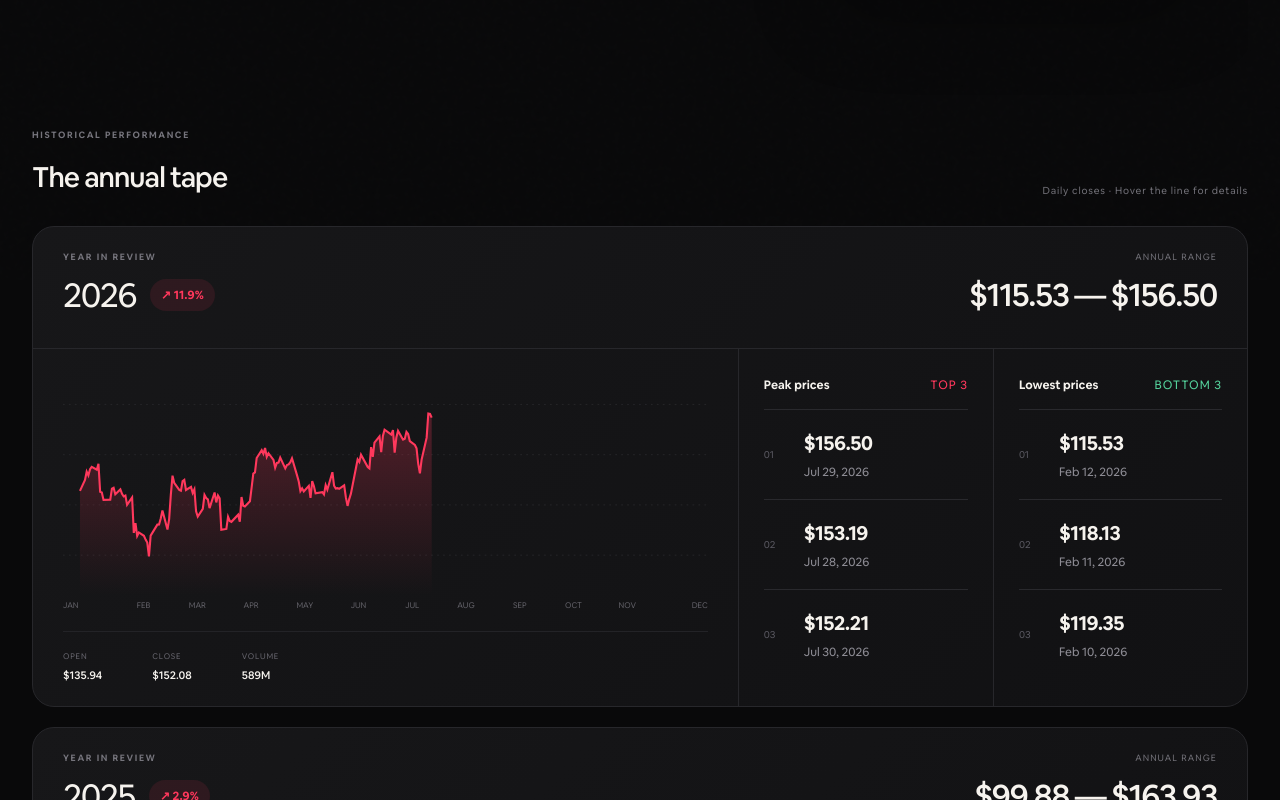
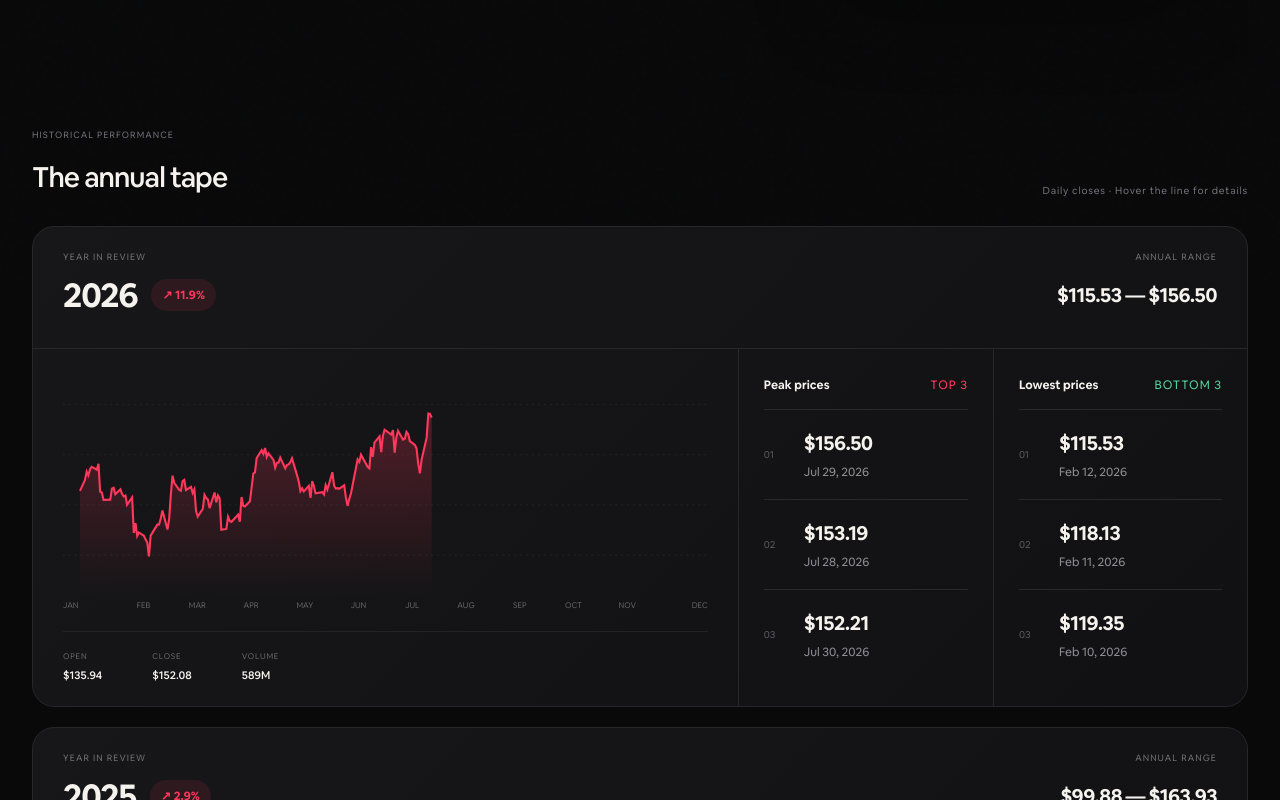
Before and after one commit to ryansongyuan/abnbff, a Next.js app: page / in a window 1280 px wide. Shown: the part 520-1320 px from the top of the page. Built offline with nearby package versions, Linux system fonts and the light colour scheme.

Commit message:
Unify annual card typography

```diff
--- a/app/globals.css
+++ b/app/globals.css
@@ -76,23 +76,23 @@ nav { position: sticky; top: 0; z-index: 20; height: 90px; display: grid; grid-t
 .spark path { fill: none; stroke: var(--accent); stroke-width: 2; }
 
 .section-head { display: flex; justify-content: space-between; align-items: end; padding: 29px 0 28px; }
-.eyebrow { display: block; color: #75747c; font-size: 9px; letter-spacing: .18em; font-weight: bold; margin-bottom: 13px; }
+.eyebrow, .range span { color: #6f6e75; font-size: 9px; font-weight: 400; letter-spacing: .12em; text-transform: uppercase; }
+.eyebrow { display: block; margin-bottom: 13px; }
 .section-head h2 { margin: 0; font-size: 28px; letter-spacing: -.035em; font-weight: 500; }
 .section-head p { color: #6f6e75; font-size: 10px; letter-spacing: .08em; }
-.cards { display: grid; gap: 20px; padding-bottom: 100px; }
+.cards { display: grid; gap: 20px; }
 .year-card { scroll-margin-top: 108px; background: linear-gradient(135deg, #171719, #111113); border: 1px solid #27272b; border-radius: 22px; overflow: hidden; animation: rise .5s ease both; animation-delay: var(--delay); }
 @keyframes rise { from { opacity: 0; transform: translateY(14px); } }
 .card-head { min-height: 122px; padding: 24px 30px; display: flex; justify-content: space-between; align-items: stretch; border-bottom: 1px solid var(--line); }
 .year-summary, .range { display: grid; grid-template-rows: 16px 1fr; align-items: start; }
 .year-summary .eyebrow { margin: 0; }
 .year-row { align-self: center; display: flex; align-items: center; gap: 14px; }
-.year-row h2 { margin: 0; font-size: 34px; letter-spacing: -.04em; }
+.year-row h2 { margin: 0; font-size: 34px; font-weight: 700; letter-spacing: -.04em; }
 .change { border-radius: 99px; padding: 7px 11px; font-size: 12px; font-weight: 700; }
 .change.up { background: rgba(255,56,92,.1); color: var(--accent); }
 .change.down { background: rgba(84,209,155,.11); color: var(--green); }
 .range { text-align: right; }
-.range span { color: #6f6e75; font-size: 9px; text-transform: uppercase; letter-spacing: .12em; }
-.range strong { align-self: center; font-size: clamp(18px, 2.5vw, 34px); font-weight: 500; letter-spacing: -.04em; }
+.range strong { align-self: center; font-size: 20px; font-weight: 700; letter-spacing: -.03em; }
 .card-body { display: grid; grid-template-columns: minmax(0, 1fr) minmax(440px, .72fr); }
 .chart-panel { min-width: 0; padding: 26px 30px 22px; border-right: 1px solid var(--line); }
 .chart-wrap { position: relative; }
@@ -127,7 +127,7 @@ nav { position: sticky; top: 0; z-index: 20; height: 90px; display: grid; grid-t
 .price-extreme div span { color: #8d8c94; font-size: 12px; }
 .load { display: flex; align-items: center; gap: 16px; margin: 32px auto 80px; background: transparent; border: 1px solid #343439; padding: 13px 20px; border-radius: 99px; cursor: pointer; font-size: 11px; }
 .load:hover { background: #171719; border-color: #65656d; }
-footer { color: #68676e; font-size: 10px; letter-spacing: .1em; padding: 0 0 38px; text-align: center; }
+footer { color: #68676e; font-size: 10px; letter-spacing: .1em; margin-top: 100px; padding: 0 0 38px; text-align: center; }
 @media (max-width: 900px) {
   main { width: min(100% - 36px, 760px); }
   .hero { grid-template-columns: 1fr; gap: 45px; min-height: auto; padding: 65px 0; }
@@ -151,7 +151,6 @@ footer { color: #68676e; font-size: 10px; letter-spacing: .1em; padding: 0 0 38p
   .section-head { align-items: start; }
   .section-head p { display: none; }
   .card-head { padding: 23px 20px; }
-  .range strong { font-size: 18px; }
   .chart-panel { padding: 22px 18px; }
   .chart-wrap svg { height: 175px; }
   .months span:nth-child(even) { color: transparent; }
```
